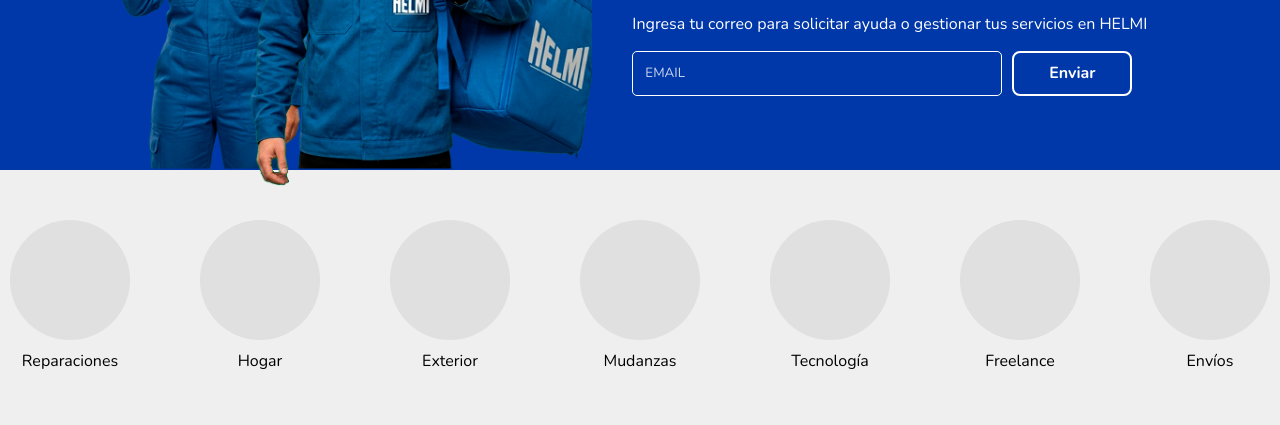
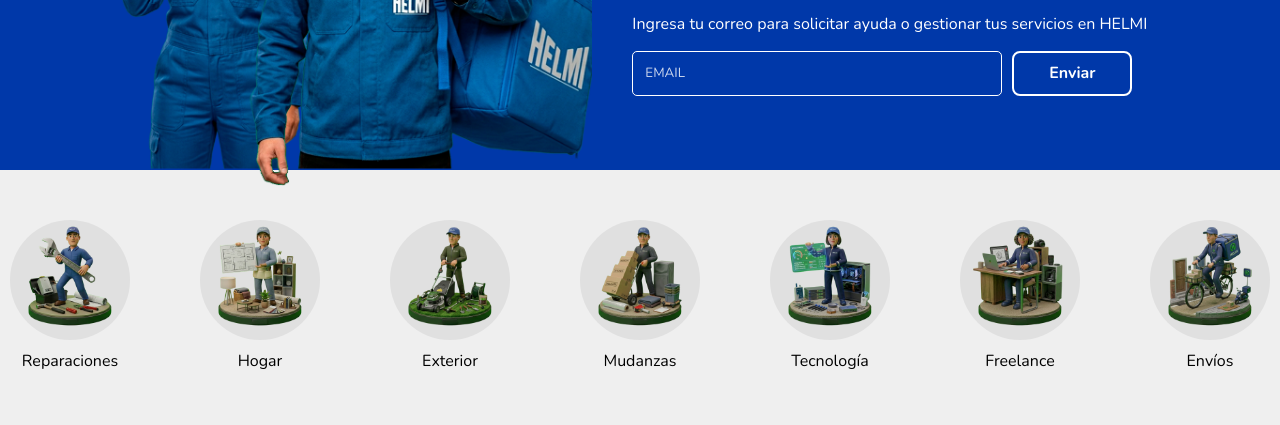
Before and after one commit to Juanes7007/helmi-project, a plain HTML site: page index.html in a window 1280 px wide. Shown: the part 350-775 px from the top of the page. Drawn offline with nearby package versions, Linux system fonts and the light colour scheme.

Commit message:
imagenes categorias

```diff
--- a/index.html
+++ b/index.html
@@ -85,37 +85,67 @@
         </button>
         <section class="categories" id="categoriaspp">
           <div class="category-item" id="btn-reparaciones">
-            <div class="category-circle"></div>
+            <div class="category-circle"
+            >
+          <div class="reparaciones">
+
+</div>
+          </div>
             <span>Reparaciones</span>
           </div>
 
           <div class="category-item">
-            <div class="category-circle"></div>
+            <div class="category-circle" >
+ <div class="hogar">
+
+</div>
+
+            </div>
             <span>Hogar</span>
           </div>
 
           <div class="category-item">
-            <div class="category-circle"></div>
+            <div class="category-circle">
+              <div class="exterior">
+
+</div>
+            </div>
             <span>Exterior</span>
           </div>
 
           <div class="category-item">
-            <div class="category-circle"></div>
+            <div class="category-circle">
+              <div class="mudanzas">
+
+</div>
+            </div>
             <span>Mudanzas</span>
           </div>
 
           <div class="category-item">
-            <div class="category-circle"></div>
+            <div class="category-circle">
+               <div class="tecnologia">
+
+</div>
+            </div>
             <span>Tecnología</span>
           </div>
 
           <div class="category-item">
-            <div class="category-circle"></div>
+            <div class="category-circle">
+              <div class="freelancers">
+
+</div>
+            </div>
             <span>Freelance</span>
           </div>
 
           <div class="category-item">
-            <div class="category-circle"></div>
+            <div class="category-circle">
+              <div class="envios">
+
+</div>
+            </div>
             <span>Envíos</span>
           </div>
         </section>
--- a/style.css
+++ b/style.css
@@ -3,6 +3,7 @@
     font-family: "Nunito", sans-serif;
     box-sizing: border-box;
 }
+
 
 *,
 *:before,
@@ -132,6 +133,8 @@
     color: white;
     padding: 0 20px;
 }
+
+
 
 .hero-content {
     display: flex;
@@ -338,6 +341,80 @@
     flex-direction: column;
     align-items: center;
     gap: 10px;
+}
+
+
+.reparaciones {
+    width: 100%;
+    height: 100%;
+
+    background-image: url('img/reparaciones.png');
+
+    background-position: center bottom;
+    background-repeat: no-repeat;
+
+    background-size: 200%;
+}
+
+.hogar {
+    width: 100%;
+    height: 100%;
+
+    background-image: url('img/hogar.png');
+
+    background-position: center bottom;
+    background-repeat: no-repeat;
+
+    background-size: 200%;
+}
+
+.exterior {
+    width: 100%;
+    height: 100%;
+
+    background-image: url('img/exterior.png');
+
+    background-position: center bottom;
+    background-repeat: no-repeat;
+
+    background-size: 200%;
+}
+
+.mudanzas {
+    width: 100%;
+    height: 100%;
+    background-image: url('img/mudanzas.png');
+    background-position: center bottom;
+    background-repeat: no-repeat;
+    background-size: 200%;
+}
+
+.tecnologia {
+    width: 100%;
+    height: 100%;
+    background-image: url('img/tecnologia.png');
+    background-position: center bottom;
+    background-repeat: no-repeat;
+    background-size: 200%;
+}
+
+
+.freelancers {
+    width: 100%;
+    height: 100%;
+    background-image: url('img/freelancer.png');
+    background-position: center bottom;
+    background-repeat: no-repeat;
+    background-size: 200%;
+}
+
+.envios {
+    width: 100%;
+    height: 100%;
+    background-image: url('img/envios.png');
+    background-position: center bottom;
+    background-repeat: no-repeat;
+    background-size: 200%;
 }
 
 .category-circle {
```
Also changed, not shown: img/envios.png (added), img/exterior.png (added), img/freelancer.png (added), img/hogar.png (added), img/mudanzas.png (added), img/reparaciones.png (added), img/tecnologia.png (added).
